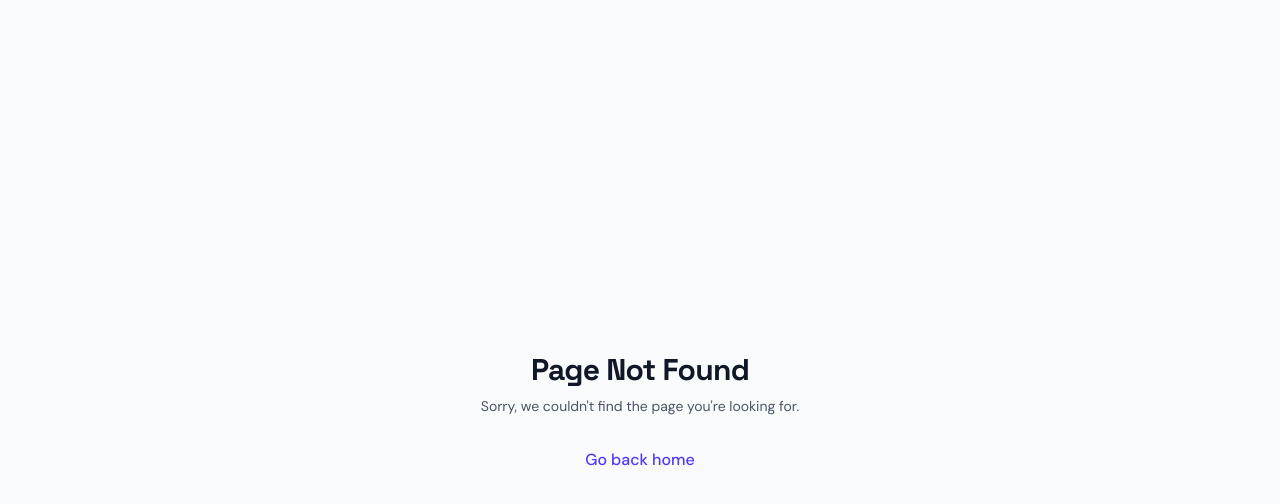
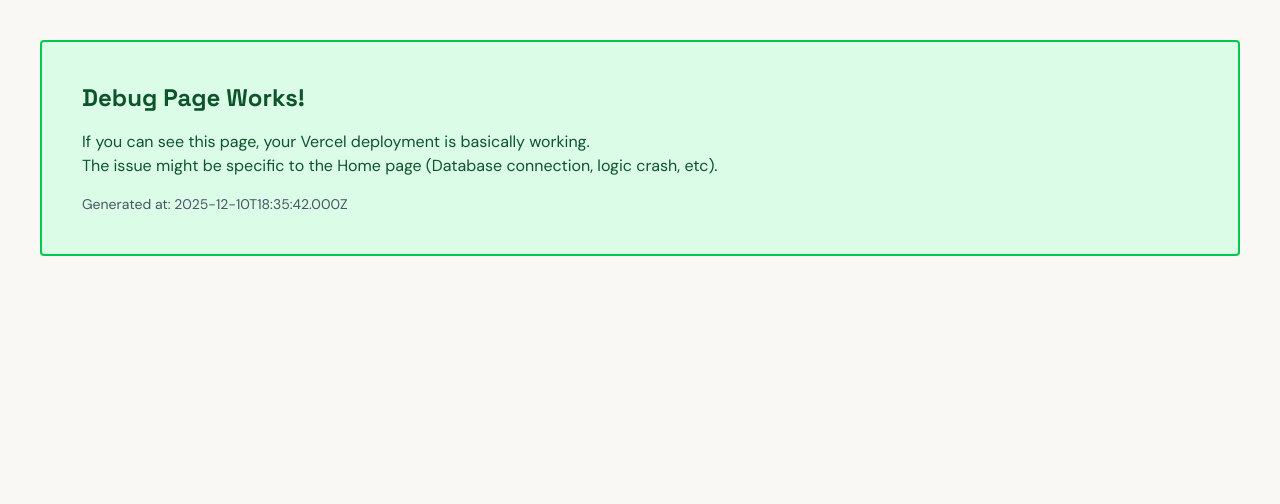
Before and after one commit to gailemarketing/lionlead, a Next.js app: page /debug in a window 1280 px wide. Before the commit this address had no page. Shown: the top 504 px of the page. Built offline with nearby package versions, Linux system fonts and the light colour scheme.

Commit message:
Test: Add static debug page to isolate deployment issues

```diff
--- /dev/null
+++ b/src/app/debug/page.tsx
@@ -0,0 +1,16 @@
+export default function DebugPage() {
+    return (
+        <div className="p-10 bg-green-100 text-green-900 border-2 border-green-500 rounded m-10">
+            <h1 className="text-2xl font-bold">Debug Page Works!</h1>
+            <p className="mt-4">
+                If you can see this page, your Vercel deployment is basically working.
+            </p>
+            <p>
+                The issue might be specific to the Home page (Database connection, logic crash, etc).
+            </p>
+            <p className="mt-4 text-sm text-gray-600">
+                Generated at: {new Date().toISOString()}
+            </p>
+        </div>
+    )
+}
```
